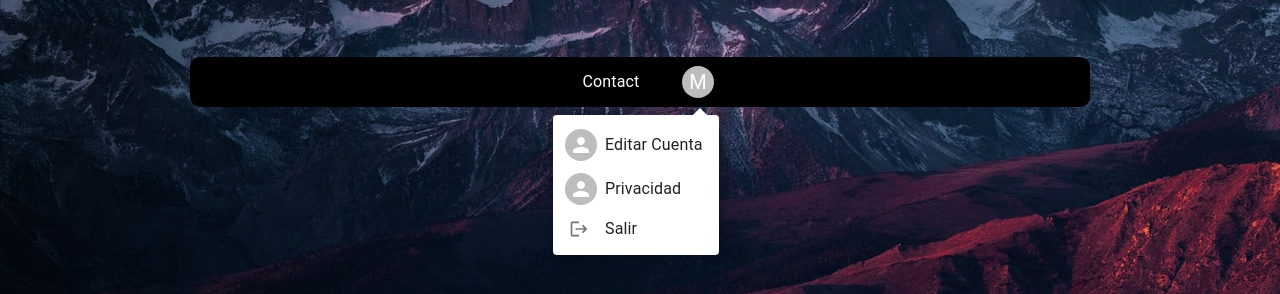
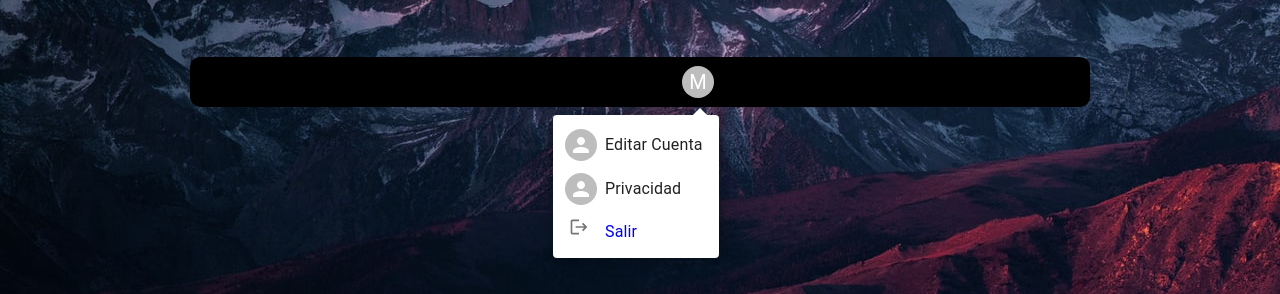
Before and after one commit to JoseCastillo190607/DWI-FRONT-SOCIAL_NETWORK, a React (Create React App) app: page /navbar in a window 1280 px wide. Both pictures are taken after a click on the button "Account settings". Shown: the part 318-612 px from the top of the page. Built offline with nearby package versions, Linux system fonts and the light colour scheme.

Commit message:
--- fix: A bug has been fixed: Code has been corrected, to bring data to the Navbar.

```diff
--- a/src/components/Login/Login.jsx
+++ b/src/components/Login/Login.jsx
@@ -25,7 +25,7 @@ export default function Login() {
       .then((resp) => {
         let datos = resp.data;
         if (datos.err === false) {
-          handleUser(datos);
+          handleUser(datos.userdata);
           navigate("/posts");
         } else {
           Swal.fire({
@@ -59,7 +59,7 @@ export default function Login() {
               <div className="div-login">
                 <input
                   className="input-correo"
-                  placeholder="Correo electronico"
+                  placeholder="Correo electrónico"
                   onChange={(event) => {
                     setCheckData((current) => ({
                       ...current,
--- a/src/components/Navbar/navbar.css
+++ b/src/components/Navbar/navbar.css
@@ -28,3 +28,7 @@
     margin: 12px;
     margin-top: 5px;
   }
+
+  .link {
+    text-decoration: none;
+  }
--- a/src/components/Navbar/navbar.jsx
+++ b/src/components/Navbar/navbar.jsx
@@ -4,30 +4,40 @@ import Avatar from '@mui/material/Avatar';
 import Menu from '@mui/material/Menu';
 import MenuItem from '@mui/material/MenuItem';
 import ListItemIcon from '@mui/material/ListItemIcon';
-import Divider from '@mui/material/Divider';
+// import Divider from '@mui/material/Divider';
 import IconButton from '@mui/material/IconButton';
 import Typography from '@mui/material/Typography';
 import Tooltip from '@mui/material/Tooltip';
-import PersonAdd from '@mui/icons-material/PersonAdd';
+// import PersonAdd from '@mui/icons-material/PersonAdd';
 // import Settings from '@mui/icons-material/Settings';
 import Logout from '@mui/icons-material/Logout';
+import { Link } from 'react-router-dom';
+import '../Navbar/navbar.css';
+import { GlobalContext } from "../../context/global-context";
+import { useContext, useState } from 'react';
 
 export default function Navbar() {
   const [anchorEl, setAnchorEl] = React.useState(null);
   const open = Boolean(anchorEl);
+
   const handleClick = (event) => {
     setAnchorEl(event.currentTarget);
   };
   const handleClose = () => {
     setAnchorEl(null);
   };
+  const { userdata } = useContext(GlobalContext);
+ console.log('userdata:',userdata)
+//  const { handleUser } = useContext(GlobalContext);
+
+
   return (
     <div className=''>
       <React.Fragment>
         <Box className='nav' sx={{
           display: 'flex', alignItems: 'center', textAlign: 'center', backgroundColor: 'black', width: '900px', height: '50px', borderRadius: '10px', justifyContent: 'center'
         }}>
-        <Typography sx={{ minWidth: 100 }}>Contact</Typography>
+        <Typography sx={{ minWidth: 100 }}>{userdata.name}</Typography>
         <Tooltip title="Account settings">
           <IconButton
             onClick={handleClick}
@@ -84,12 +94,12 @@ export default function Navbar() {
         </MenuItem>
         {/* <Divider /> */}
         <MenuItem>
-          {/* <Link to=""> */}
+          <Link className='link' to="/login">
           <ListItemIcon>
             <Logout fontSize="small" />
           </ListItemIcon>
           Salir
-          {/* </Link> */}
+          </Link>
         </MenuItem>
       </Menu>
     </React.Fragment>
```
